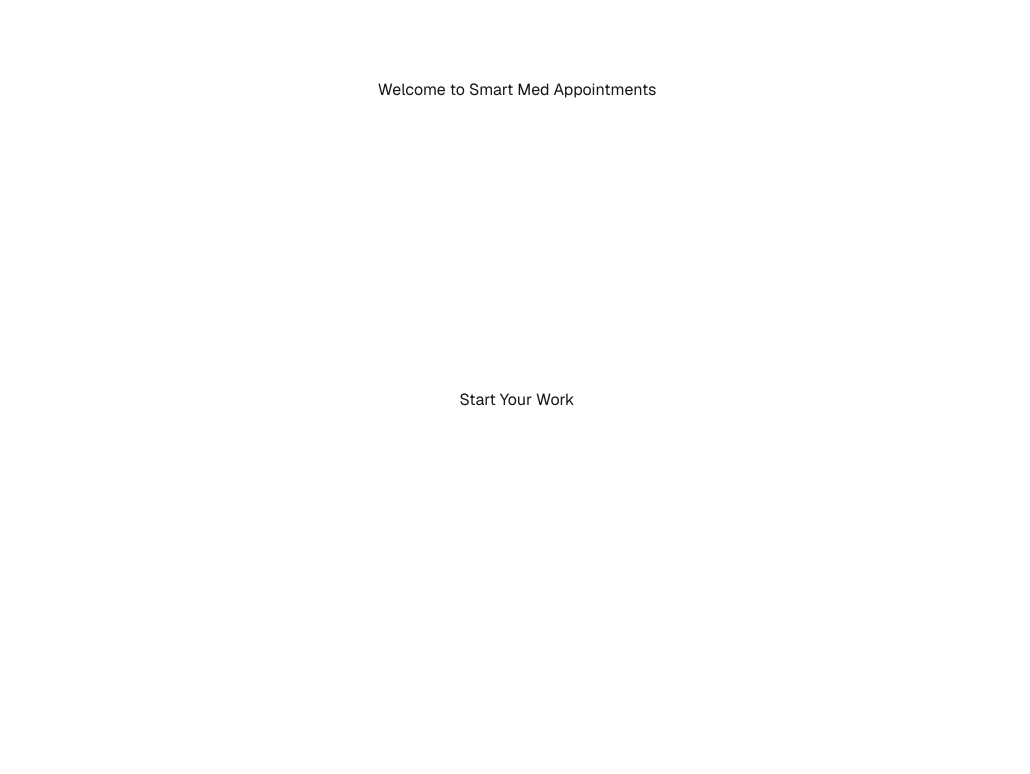
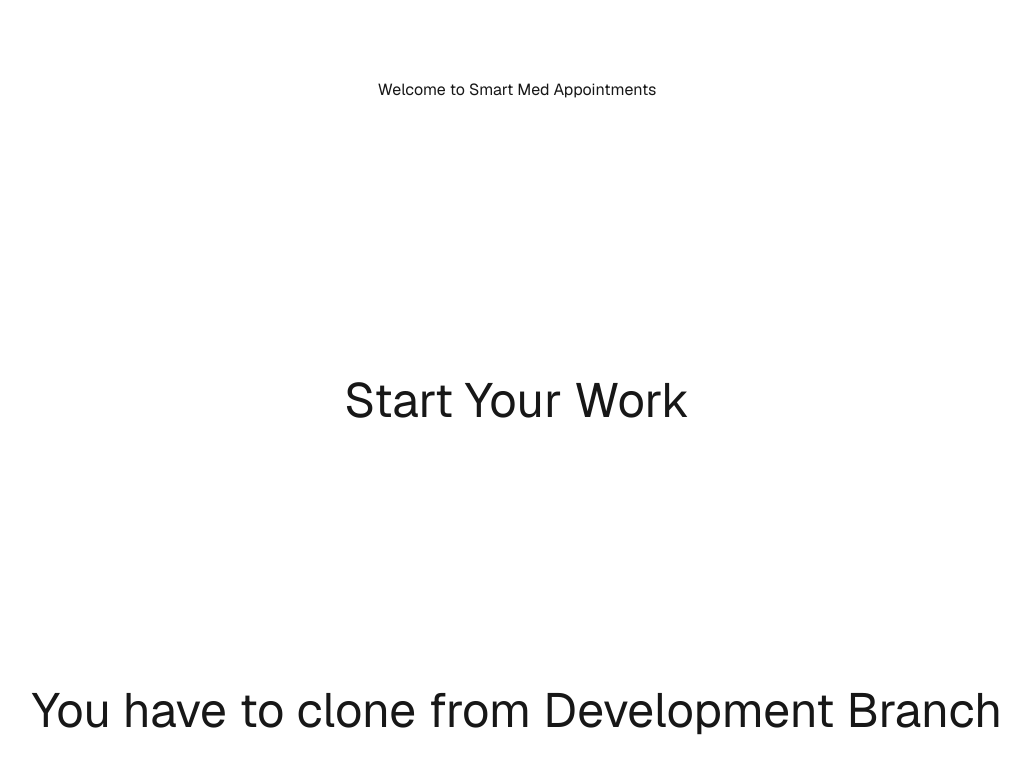
Before and after one commit to Minato0330/Next-healthcare-frontend, a Next.js app: page / in a window 1280 px wide. Shown: the top 774 px of the page, without its empty margins (123-1153 px from the left). Built offline with nearby package versions, Linux system fonts and the light colour scheme.

Commit message:
make development branch for all contributor

```diff
--- a/src/app/page.js
+++ b/src/app/page.js
@@ -4,7 +4,8 @@ export default function Home() {
   return (
     <div className="grid grid-rows-[20px_1fr_20px] items-center justify-items-center min-h-screen p-8 pb-20 gap-16 sm:p-20 font-[family-name:var(--font-geist-sans)]">
      <h1>Welcome to Smart Med Appointments</h1>
-     <h1>Start Your Work</h1>
+     <h1 className="text-5xl">Start Your Work</h1>
+     <h1 className="text-5xl">You have to clone from Development Branch</h1>
     </div>
   );
 }
```
